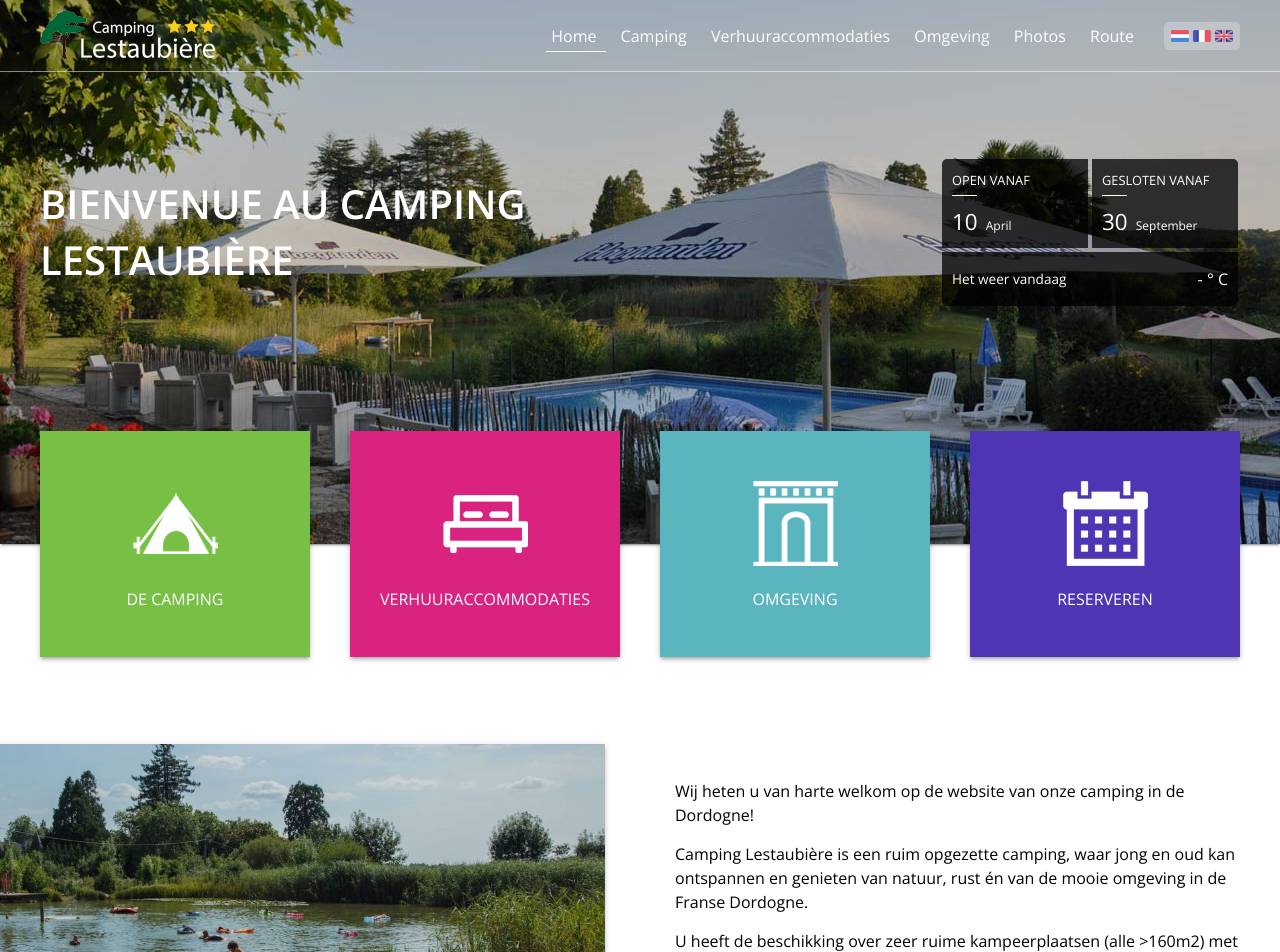
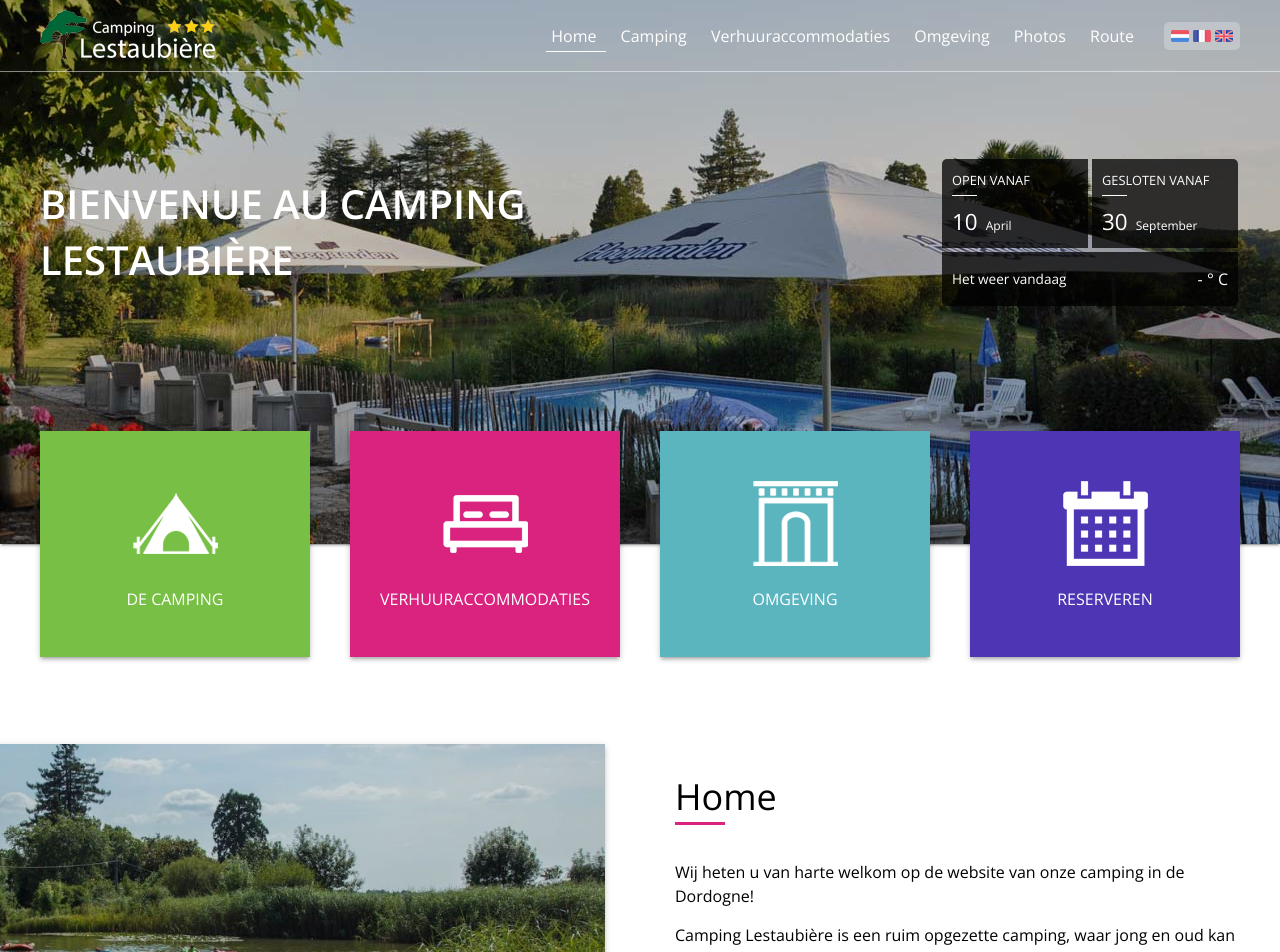
Before and after one commit to Lestaubiere/Client, a Vue app: page / in a window 1280 px wide. Shown: the top 952 px of the page. Built offline with nearby package versions, Linux system fonts and the light colour scheme; no server answers.

Commit message:
:sparkles: Adds title to home page

```diff
--- a/src/App.vue
+++ b/src/App.vue
@@ -109,4 +109,21 @@
   img {
     max-width: 100%;
   }
+
+  h1 {
+    font-size: 2.25rem;
+    margin-bottom: 35px;
+    padding-bottom: 10px;
+    position: relative;
+  }
+
+  h1::after {
+    content: '';
+    position: absolute;
+    bottom: 0;
+    left: 0;
+    width: 50px;
+    height: 3px;
+    background-color: #D9237F;
+  }
 </style>
--- a/src/components/header/Header.vue
+++ b/src/components/header/Header.vue
@@ -29,7 +29,7 @@
     </div>
     <div class="header__main-container container">
       <div class="header__left-container">
-        <h1>Bienvenue au Camping Lestaubière</h1>
+        <h2>Bienvenue au Camping Lestaubière</h2>
       </div>
       <div class="header__right-container">
         <l-header-widget></l-header-widget>
@@ -132,7 +132,7 @@
     justify-content: flex-end;
   }
 
-  .header__left-container h1 {
+  .header__left-container h2 {
     color: #ffffff;
     font-size: 2.5rem;
     line-height: 3.5rem;
@@ -215,7 +215,7 @@
       margin-bottom: 15px;
     }
 
-    .header__left-container h1 {
+    .header__left-container h2 {
       font-size: 2rem;
       line-height: 3rem;
     }
@@ -238,7 +238,7 @@
       padding: 40px 10px;
     }
 
-    .header__left-container h1 {
+    .header__left-container h2 {
       font-size: 1.5rem;
       line-height: 2.2rem;
     }
--- a/src/components/pages/Home.vue
+++ b/src/components/pages/Home.vue
@@ -7,6 +7,7 @@
         </div>
       </div>
       <div class="home__content-container">
+        <h1>{{ title }}</h1>
         <p class="paragraph"
           v-for="(paragraph, index) in mainContentOne"
           :key="index">
@@ -35,12 +36,12 @@
 
     metaInfo() {
       return {
-        title: this.metaTitle,
+        title: this.title,
       };
     },
 
     computed: {
-      metaTitle() {
+      title() {
         return this.$i18n.t('home.meta.title');
       },
       mainContentOne() {
--- a/src/locales/fr.json
+++ b/src/locales/fr.json
@@ -32,7 +32,7 @@
     },
     "content": {
       "main_one": [
-        "Nous vous souhaitons la bienvenue sur notre camping!",
+        "Nous vous souhaitons la bienvenue sur notre camping !",
         "Camping Lestaubière est un site familial, où toute la famille peut se détendre, profiter de la tranquillité et du magnifique département de la Dordogne.",
         "Le camping dispose d’emplacements très grands (> 160m2), des bâtiments sanitaires modernes et une belle terrasse donnant sur la piscine, l’aire de jeux et le lac avec sa plage. En haute saison, nous fournissons un large programme de divertissements pour enfants et adultes, organisés par notre équipe Lestaubière, composé de plusieurs étudiant(e)s."
       ],
```
